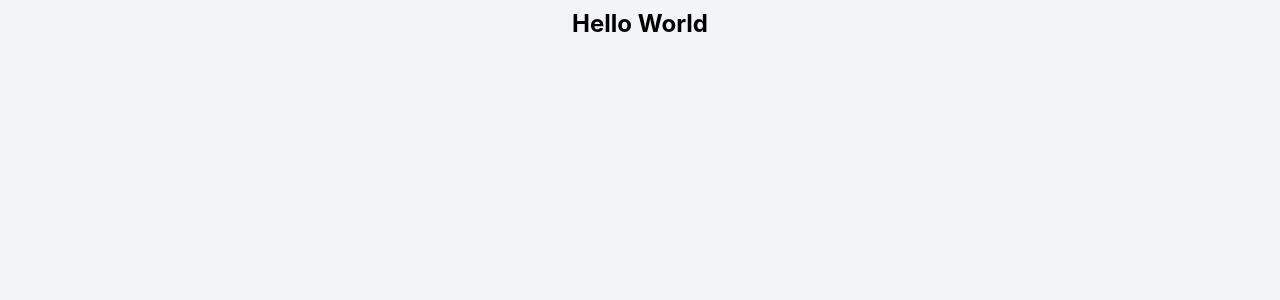
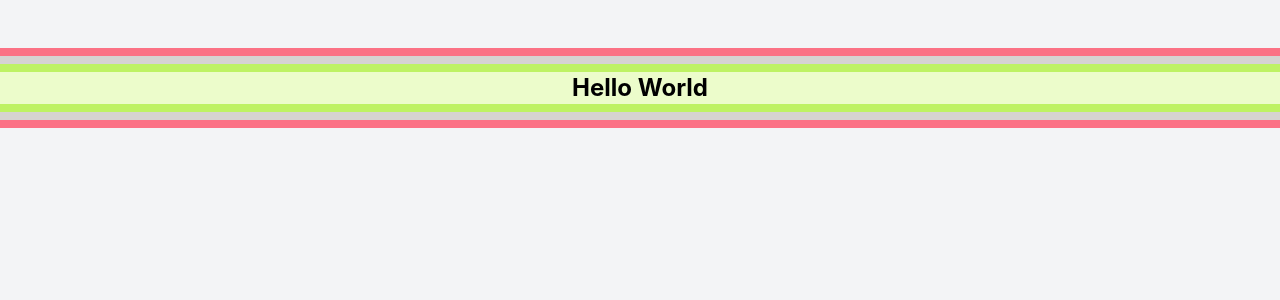
Before and after one commit to stujmar/pwa-playground, a React (Create React App) app: page / in a window 1280 px wide. Shown: the top 300 px of the page. Built offline with nearby package versions, Linux system fonts and the light colour scheme.

Commit message:
[sm] did some cool custom colors without imports very nice tailwind 3

```diff
--- a/src/App.js
+++ b/src/App.js
@@ -2,9 +2,15 @@ import './App.css';
 
 function App() {
   return (
-    <div className="bg-gray-100 w-full h-screen pt-2">
+    <div className="bg-gray-100 w-full h-screen pt-12">
       <div className="text-center text-2xl font-bold">
-        Hello World
+        <div className="w-full border-b-8 border-rose-400"></div>
+        <div className="w-full border-b-8 border-stone-300"></div>
+        <div className="w-full border-b-8 border-lime-300"></div>
+        <div className="bg-lime-100">Hello World</div>
+        <div className="w-full border-b-8 border-lime-300"></div>
+        <div className="w-full border-b-8 border-stone-300"></div>
+        <div className="w-full border-b-8 border-rose-400"></div>
       </div>
     </div>
   );
```
